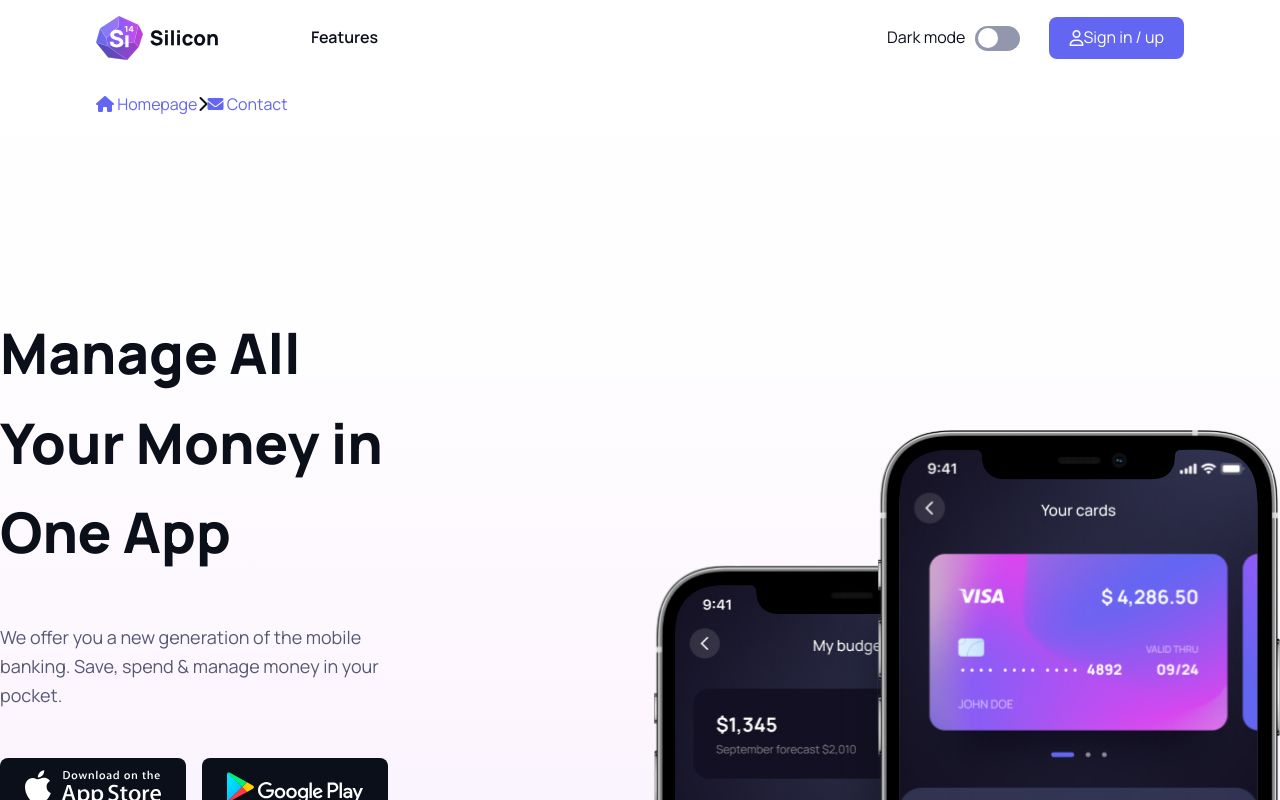
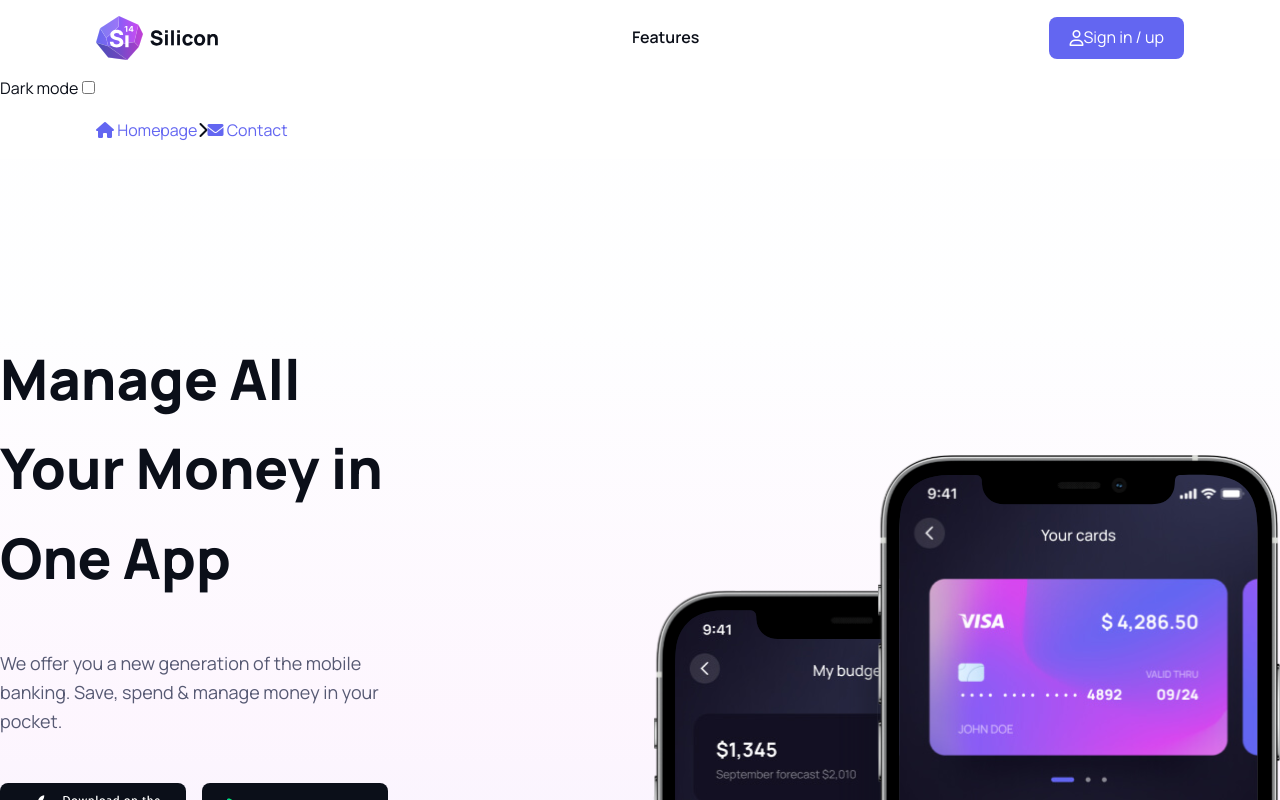
Before and after one commit to Emelinylund/reactapp, a React (Vite) app in the folder react/: page / in a window 1280 px wide. Shown: the top 800 px of the page. Built offline with nearby package versions, Linux system fonts and the light colour scheme.

Commit message:
darkmode code done, needs more work

```diff
--- a/react/src/App.jsx
+++ b/react/src/App.jsx
@@ -11,6 +11,7 @@ import Page5 from'./components/Page5'
 import Page6 from'./components/Page6'
 import Newsletter from'./components/Newsletter'
 import Footer from'./components/Footer'
+import DarkModeSwitch from './components/DarkModeSwitch'
 
 function App() {
 
@@ -18,6 +19,7 @@ function App() {
   return (
     <>
       <Header />
+      <DarkModeSwitch />
       <Homenav />
       <Hero />
       <Brands />
--- /dev/null
+++ b/react/src/components/DarkModeSwitch.jsx
@@ -0,0 +1,43 @@
+import React, { useState, useEffect } from 'react';
+
+const DarkModeSwitch = () => {
+  const [isDarkMode, setIsDarkMode] = useState(false);
+
+  useEffect(() => {
+    const savedTheme = localStorage.getItem('theme');
+    if (savedTheme === 'dark') {
+      setIsDarkMode(true);
+      document.body.classList.add('dark-theme');
+    }
+  }, []);
+
+  const darkModeToggle = () => {
+    const newMode = !isDarkMode;
+    setIsDarkMode(newMode);
+
+    if (newMode) {
+      document.body.classList.add('dark-theme');
+      localStorage.setItem('theme', 'dark');
+    } else {
+      document.body.classList.remove('dark-theme');
+      localStorage.setItem('theme', 'light');
+    }
+  };
+
+  return (
+    <div id="darkmode-toggle-switch" className="btn-toggle-switch">
+      <span className="label">Dark mode</span>
+      <label htmlFor="darkmode-switch" className="toggle-switch">
+        <input
+          type="checkbox"
+          id="darkmode-switch"
+          checked={isDarkMode}
+          onChange={darkModeToggle}
+        />
+        <span className="slider round"></span>
+      </label>
+    </div>
+  );
+};
+
+export default DarkModeSwitch;
--- a/react/src/components/Header.jsx
+++ b/react/src/components/Header.jsx
@@ -1,6 +1,8 @@
 import React from 'react';
 import Siliconlogo from '../images/logo.svg'
 const Header = () => {
+
+
   return (
     <header>
       <div id="wrapper">
@@ -13,13 +15,6 @@ const Header = () => {
             <a className="nav-link" href="#">Features</a>
           </nav>
 
-          <div id="darkmode-toggle-switch" className="btn-toggle-switch">
-            <span className="label">Dark mode</span>
-            <label htmlFor="darkmode-switch" className="toggle-switch">
-              <input id="darkmode-switch" type="checkbox" />
-              <span className="slider round"></span>
-            </label>
-          </div>
 
           <a id="auth-signin" href="#" className="btn-primary">
             <i className="fa-regular fa-user"></i>
```
Also changed, not shown: react/script.js (deleted, +0 -20 lines).
